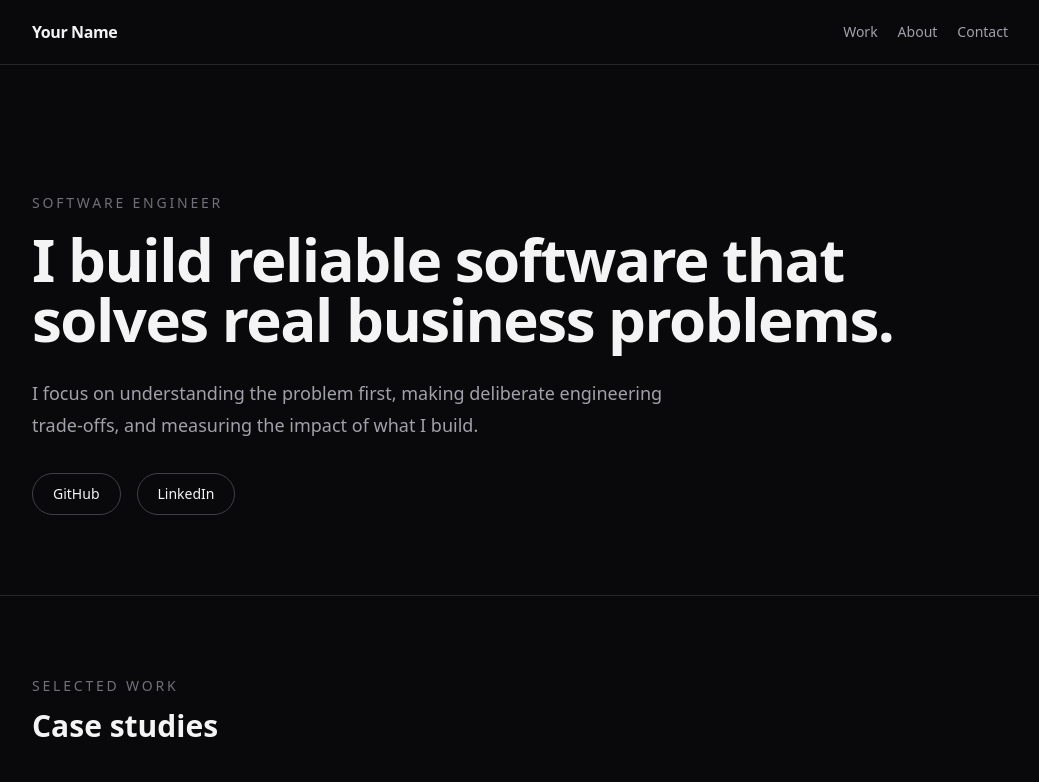
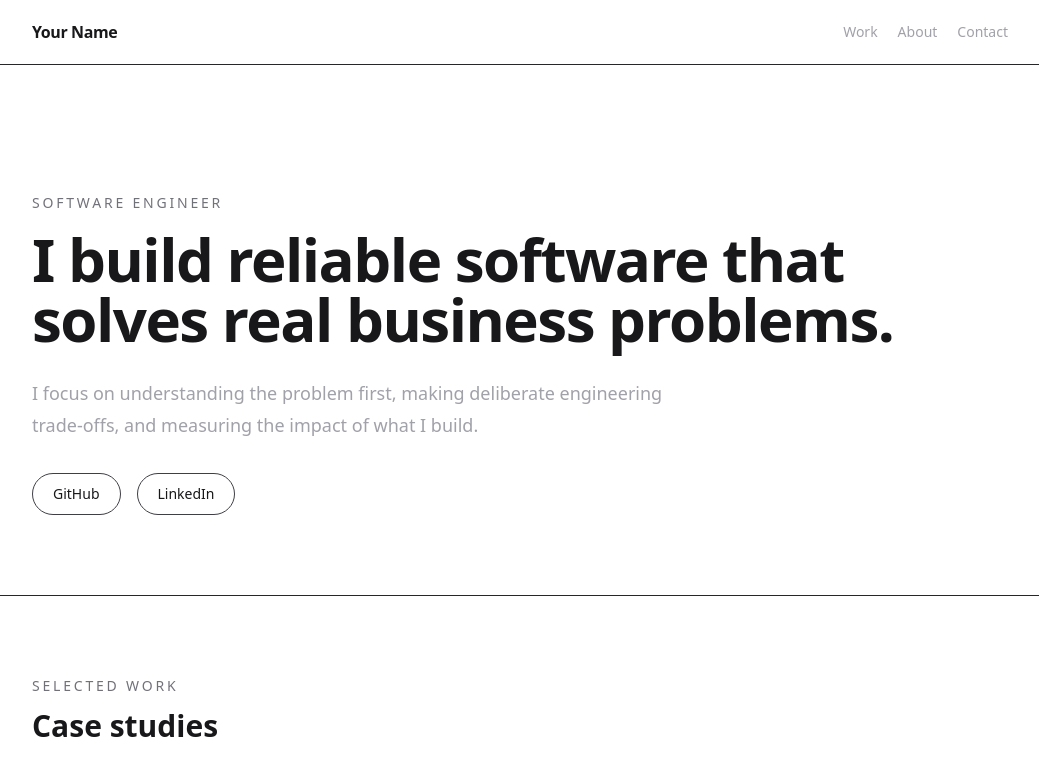
Before and after one commit to nkntty/engineering-portfolio, a Next.js app: page / in a window 1280 px wide. Shown: the top 782 px of the page, without its empty margins (120-1159 px from the left). Built offline with nearby package versions, Linux system fonts and the light colour scheme.

Commit message:
Redesign portfolio with light theme

```diff
--- a/app/globals.css
+++ b/app/globals.css
@@ -2,6 +2,22 @@
 @tailwind components;
 @tailwind utilities;
 
-:root { color-scheme: light; }
-body { @apply bg-zinc-950 text-zinc-100 antialiased; }
-a { @apply transition-colors; }
+:root {
+  color-scheme: light;
+}
+
+html {
+  scroll-behavior: smooth;
+}
+
+body {
+  @apply bg-white text-zinc-900 antialiased;
+}
+
+a {
+  @apply transition-colors;
+}
+
+::selection {
+  @apply bg-blue-100 text-blue-900;
+}
```
